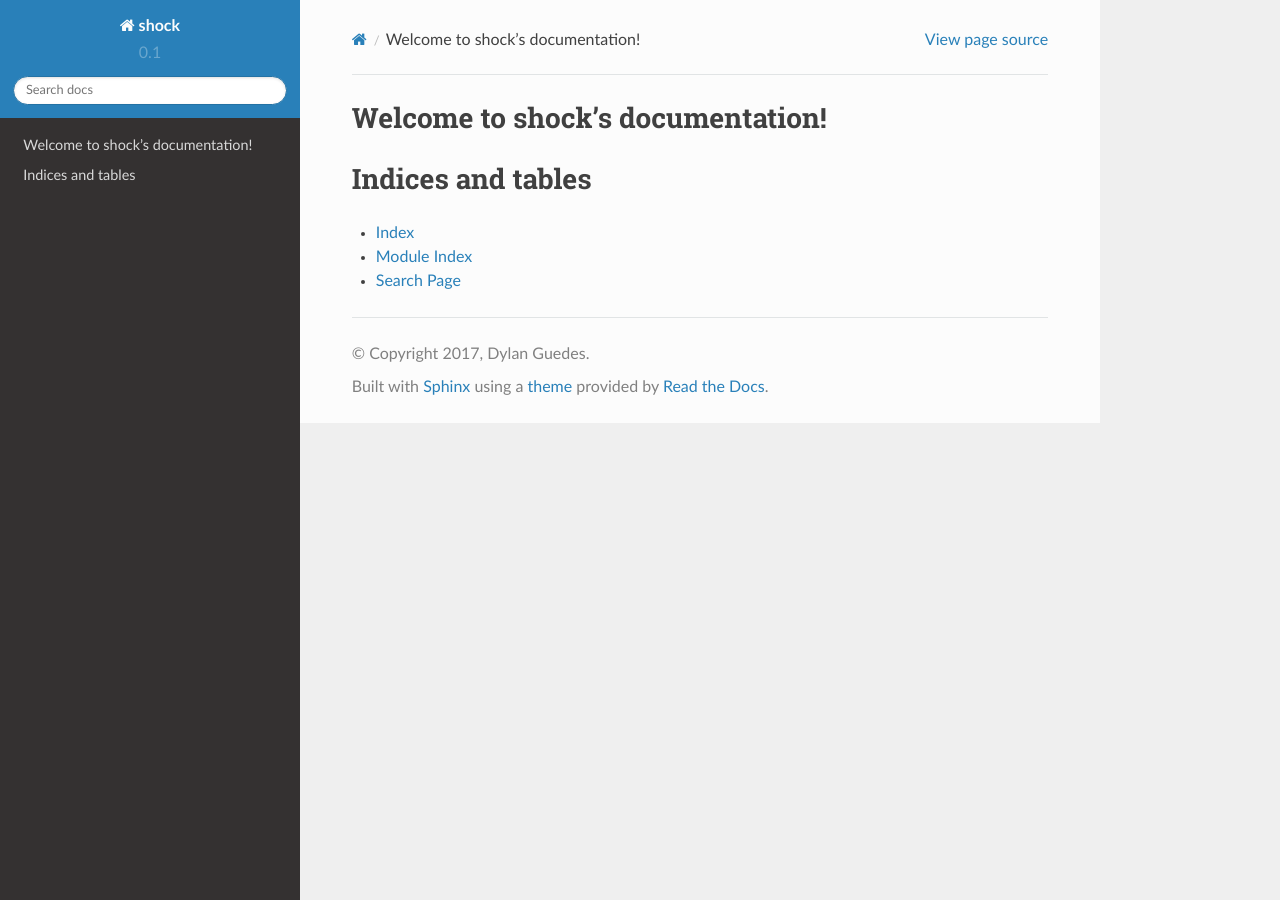
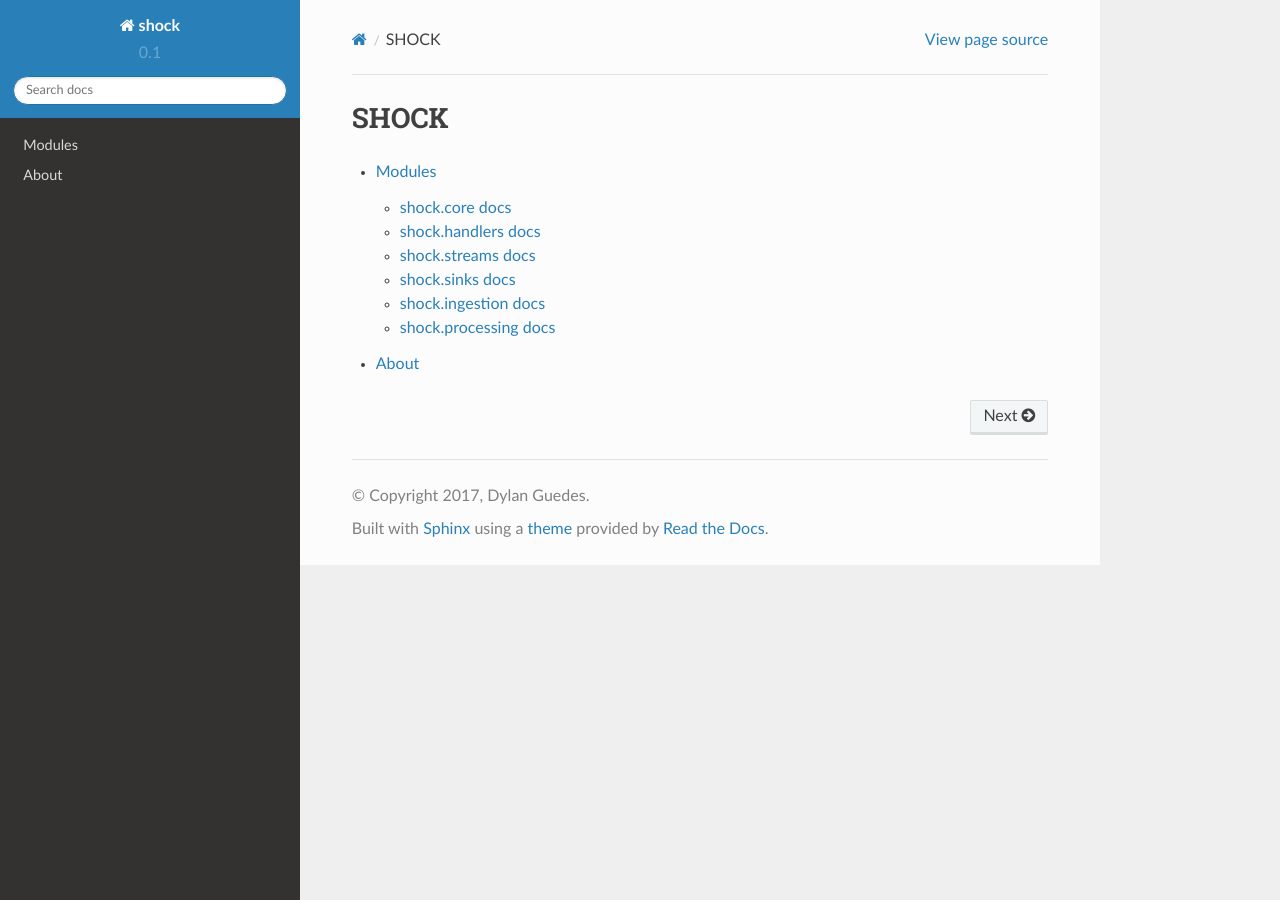
Before and after one commit to DylanGuedes/py_shock, a Sphinx documentation site: the page built from docs/index.rst, in a window 1280 px wide. Built offline with Sphinx 7.4.7 and the Read the Docs theme 2.0.0, drawn with Linux system fonts in a browser that asks for light colours; formulas are drawn with MathJax 3.

Commit message:
Better docs for modules
Signed-off-by: Dylan Guedes <djmgguedes@gmail.com>

```diff
--- /dev/null
+++ b/docs/about.rst
@@ -0,0 +1,2 @@
+About
+=====
--- a/docs/conf.py
+++ b/docs/conf.py
@@ -20,6 +20,12 @@
 # import os
 # import sys
 # sys.path.insert(0, os.path.abspath('.'))
+import sys, os
+sys.path.append(os.path.join(os.path.dirname(__name__), '..'))
+sys.path.append(os.path.join(os.path.dirname(__name__), '../shock'))
+
+autodoc_mock_imports = ['pyspark', 'pyspark.streaming', 'pyspark.sql',
+        'pyspark.sql.types', 'pyspark.sql.functions', 'pyspark.streaming.kafka']
 
 
 # -- General configuration ------------------------------------------------
@@ -37,7 +43,6 @@
     'sphinx.ext.imgmath',
     'sphinx.ext.ifconfig',
     'sphinx.ext.napoleon',
-    'sphinx.ext.doctest',
     'sphinx.ext.viewcode']
 
 # Add any paths that contain templates here, relative to this directory.
--- a/docs/index.rst
+++ b/docs/index.rst
@@ -1,20 +1,8 @@
-.. shock documentation master file, created by
-   sphinx-quickstart on Mon Jun  5 12:24:25 2017.
-   You can adapt this file completely to your liking, but it should at least
-   contain the root `toctree` directive.
-
-Welcome to shock's documentation!
+SHOCK
 =================================
 
 .. toctree::
    :maxdepth: 2
-   :caption: Contents:
 
-
-
-Indices and tables
-==================
-
-* :ref:`genindex`
-* :ref:`modindex`
-* :ref:`search`
+   Modules <modules.rst>
+   About <about.rst>
--- /dev/null
+++ b/docs/modules.rst
@@ -0,0 +1,49 @@
+===================
+SHOCK modules docs
+===================
+
+
+shock.core docs
+====================
+.. autoclass:: shock.core.Shock
+  :members:
+
+  .. automethod:: shock.core.Shock.__init__
+
+.. autofunction:: shock.core.getAction
+
+
+shock.handlers docs
+===================
+.. autoclass:: shock.handlers.Handler
+  :members:
+.. autoclass:: shock.handlers.InterSCity
+  :members:
+
+
+shock.streams docs
+==================
+.. autoclass:: shock.streams.Stream
+
+
+shock.sinks docs
+================
+.. autofunction:: shock.sinks.genericSink
+.. autofunction:: shock.sinks.consoleSink
+.. autofunction:: shock.sinks.parquetSink
+.. autofunction:: shock.sinks.jsonSink
+.. autofunction:: shock.sinks.flushAndServeWebsockets
+
+
+shock.ingestion docs
+====================
+.. autofunction:: shock.ingestion.socketIngestion
+.. autofunction:: shock.ingestion.kafkaIngestion
+
+
+shock.processing docs
+=====================
+.. autofunction:: shock.processing.castentity
+.. autofunction:: shock.processing.detectBadValues
+.. autofunction:: shock.processing.detectGoodValues
+.. autofunction:: shock.processing.interscitySchema
```
